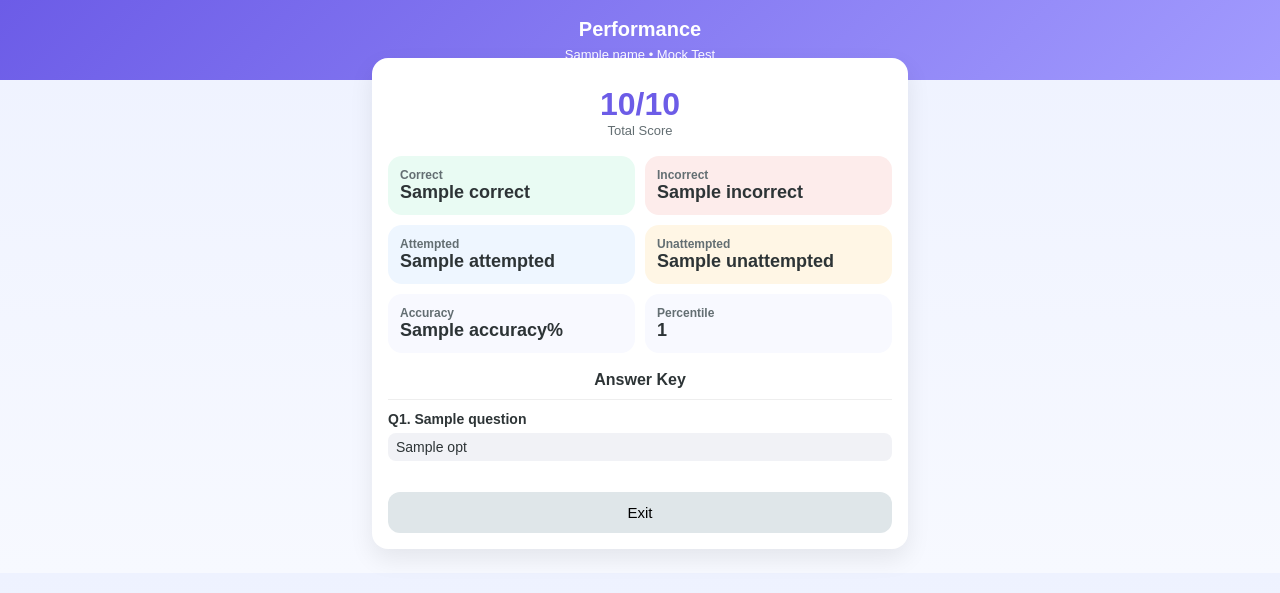
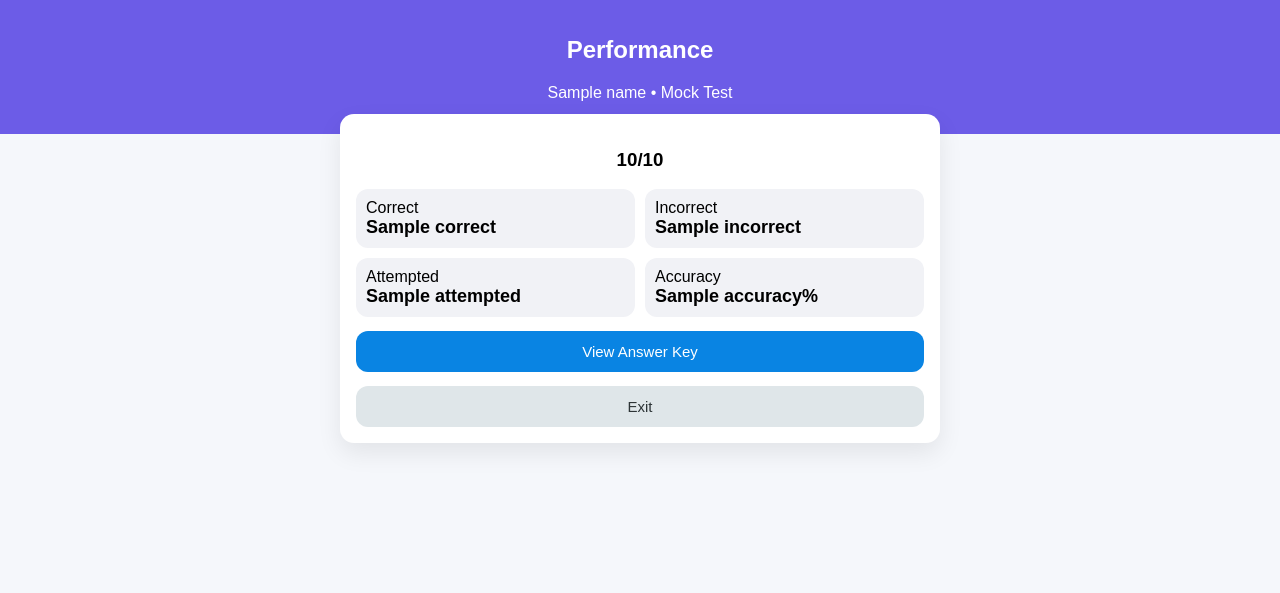
Before and after one commit to manojnehra1801-beep/Online-mock-platform, a Flask app: template templates/result.html in a window 1280 px wide. Shown: the top 593 px of the page. Run offline with Flask 3, Linux system fonts and the light colour scheme; the template is opened without the code that fills it: most values are stand-ins (such as "Sample title", 1, 10 or a date in 2020).

Commit message:
Update result.html

```diff
--- a/templates/result.html
+++ b/templates/result.html
@@ -5,61 +5,27 @@
 <title>Result</title>
 
 <style>
-:root{
-  --bg:#f5f7fb;
-  --card:#ffffff;
-  --primary:#6c5ce7;
-  --success:#00b894;
-  --danger:#d63031;
-  --warning:#fdcb6e;
-  --info:#0984e3;
-  --text:#2d3436;
-  --muted:#636e72;
-}
-
-*{box-sizing:border-box}
 body{
   margin:0;
-  font-family: Arial, sans-serif;
-  background:linear-gradient(180deg,#eef2ff, #f7f9ff);
-  color:var(--text);
+  font-family:Arial, sans-serif;
+  background:#f5f7fb;
 }
-
 .header{
-  background:linear-gradient(135deg,var(--primary),#a29bfe);
+  background:#6c5ce7;
   color:#fff;
-  padding:18px 16px;
+  padding:16px;
   text-align:center;
 }
-.header h2{margin:0;font-size:20px}
-.header p{margin:6px 0 0;font-size:13px;opacity:.95}
-
 .container{
-  max-width:560px;
-  margin:-22px auto 24px;
+  max-width:600px;
+  margin:-20px auto 30px;
   padding:0 12px;
 }
-
 .card{
-  background:var(--card);
-  border-radius:16px;
+  background:#fff;
+  border-radius:14px;
+  padding:16px;
   box-shadow:0 10px 25px rgba(0,0,0,.08);
-  padding:16px;
-}
-
-/* SCORE */
-.score{
-  text-align:center;
-  margin:12px 0 18px;
-}
-.score b{
-  font-size:32px;
-  color:var(--primary);
-}
-.score span{
-  display:block;
-  color:var(--muted);
-  font-size:13px;
 }
 
 /* STATS */
@@ -69,56 +35,51 @@ body{
   gap:10px;
 }
 .stat{
-  border-radius:14px;
-  padding:12px;
-  background:#f8f9ff;
+  background:#f1f2f6;
+  border-radius:12px;
+  padding:10px;
 }
-.stat h4{margin:0;font-size:12px;color:var(--muted)}
 .stat b{font-size:18px}
 
-.ok{background:#e9fbf3}
-.bad{background:#fdeceb}
-.warn{background:#fff6e5}
-.info{background:#eef6ff}
-
 /* ANSWER KEY */
-.ak-title{
-  margin:18px 0 10px;
-  font-weight:bold;
-  color:#2d3436;
-  text-align:center;
+#answerKey{
+  display:none;
+  margin-top:15px;
 }
 .q{
   border-top:1px solid #eee;
   padding:10px 0;
 }
-.q b{font-size:14px}
 .opt{
   padding:6px 8px;
   border-radius:8px;
-  margin:5px 0;
-  font-size:14px;
+  margin:4px 0;
 }
 .correct{
   background:#e9fbf3;
-  border-left:4px solid var(--success);
+  border-left:4px solid #00b894;
 }
 .wrong{
   background:#fdeceb;
-  border-left:4px solid var(--danger);
+  border-left:4px solid #d63031;
 }
 .neutral{
   background:#f1f2f6;
 }
 
-.exit{
-  margin-top:16px;
+.btn{
   width:100%;
   padding:12px;
+  margin-top:14px;
   border:none;
   border-radius:12px;
+  background:#0984e3;
+  color:#fff;
+  font-size:15px;
+}
+.exit{
   background:#dfe6e9;
-  font-size:15px;
+  color:#2d3436;
 }
 </style>
 </head>
@@ -133,43 +94,24 @@ body{
 <div class="container">
   <div class="card">
 
-    <!-- SCORE -->
-    <div class="score">
-      <b>{{ score }}/{{ total }}</b>
-      <span>Total Score</span>
+    <h3 style="text-align:center">
+      {{ score }}/{{ total }}
+    </h3>
+
+    <div class="grid">
+      <div class="stat">Correct<br><b>{{ correct }}</b></div>
+      <div class="stat">Incorrect<br><b>{{ incorrect }}</b></div>
+      <div class="stat">Attempted<br><b>{{ attempted }}</b></div>
+      <div class="stat">Accuracy<br><b>{{ accuracy }}%</b></div>
     </div>
 
-    <!-- STATS -->
-    <div class="grid">
-      <div class="stat ok">
-        <h4>Correct</h4>
-        <b>{{ correct }}</b>
-      </div>
-      <div class="stat bad">
-        <h4>Incorrect</h4>
-        <b>{{ incorrect }}</b>
-      </div>
-      <div class="stat info">
-        <h4>Attempted</h4>
-        <b>{{ attempted }}</b>
-      </div>
-      <div class="stat warn">
-        <h4>Unattempted</h4>
-        <b>{{ unattempted }}</b>
-      </div>
-      <div class="stat">
-        <h4>Accuracy</h4>
-        <b>{{ accuracy }}%</b>
-      </div>
-      <div class="stat">
-        <h4>Percentile</h4>
-        <b>{{ percentile or "—" }}</b>
-      </div>
-    </div>
+    <!-- VIEW ANSWER KEY BUTTON -->
+    <button class="btn" onclick="toggleAnswerKey()">
+      View Answer Key
+    </button>
 
-    <!-- ANSWER KEY -->
-    <div class="ak-title">Answer Key</div>
-
+    <!-- ANSWER KEY SECTION (HIDDEN INITIALLY) -->
+    <div id="answerKey">
       {% for q in questions %}
       <div class="q">
         <b>Q{{ loop.index }}. {{ q.question }}</b>
@@ -177,7 +119,7 @@ body{
         {% for opt in q.options %}
           {% if loop.index0 == q.answer %}
             <div class="opt correct">✔ {{ opt }}</div>
-        {% elif user_answers and user_answers[q.id] is not none and loop.index0 == user_answers[q.id] %}
+          {% elif user_answers[q.id] is not none and loop.index0 == user_answers[q.id] %}
             <div class="opt wrong">✖ {{ opt }}</div>
           {% else %}
             <div class="opt neutral">{{ opt }}</div>
@@ -185,14 +127,21 @@ body{
         {% endfor %}
       </div>
       {% endfor %}
+    </div>
 
-    <!-- EXIT -->
-    <button class="exit" onclick="window.location.href='/'">
+    <button class="btn exit" onclick="window.location.href='/'">
       Exit
     </button>
 
   </div>
 </div>
 
+<script>
+function toggleAnswerKey(){
+  const ak = document.getElementById("answerKey");
+  ak.style.display = ak.style.display === "none" ? "block" : "none";
+}
+</script>
+
 </body>
 </html>
```
Lines whose indentation alone changed are shown as unchanged.
